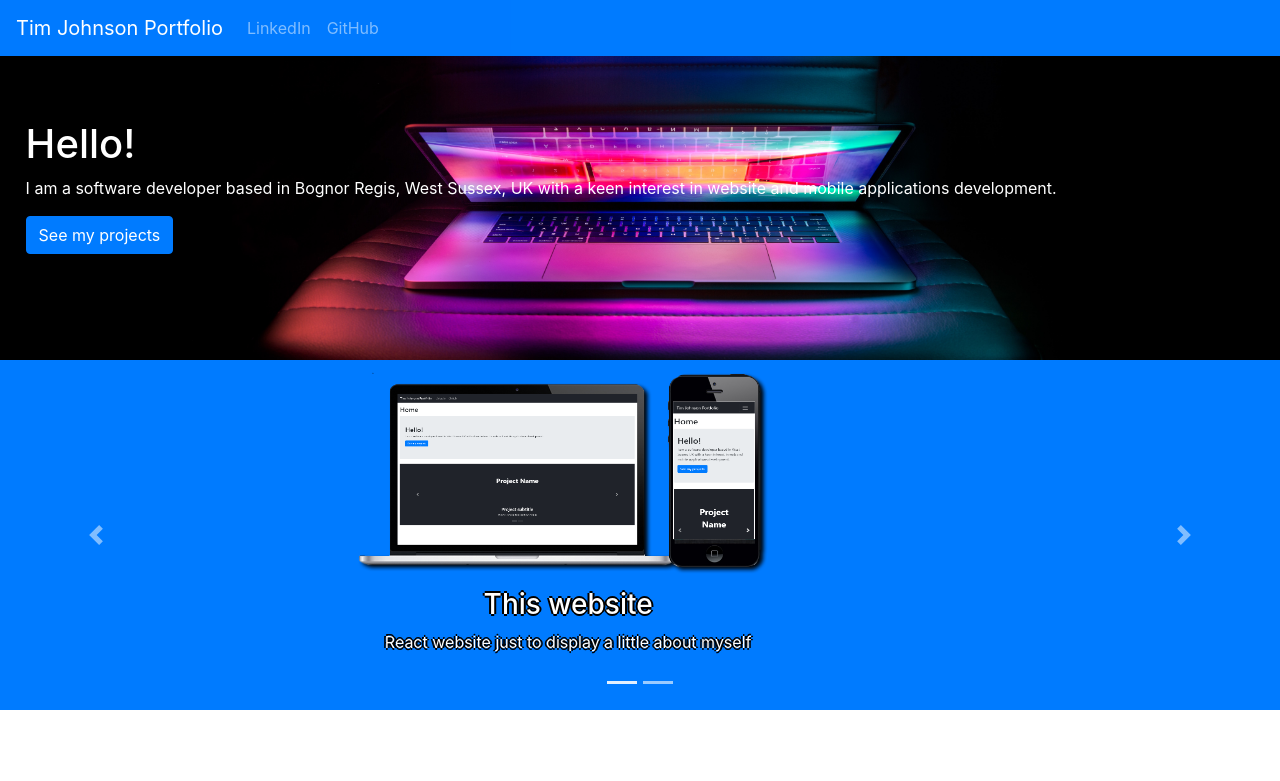
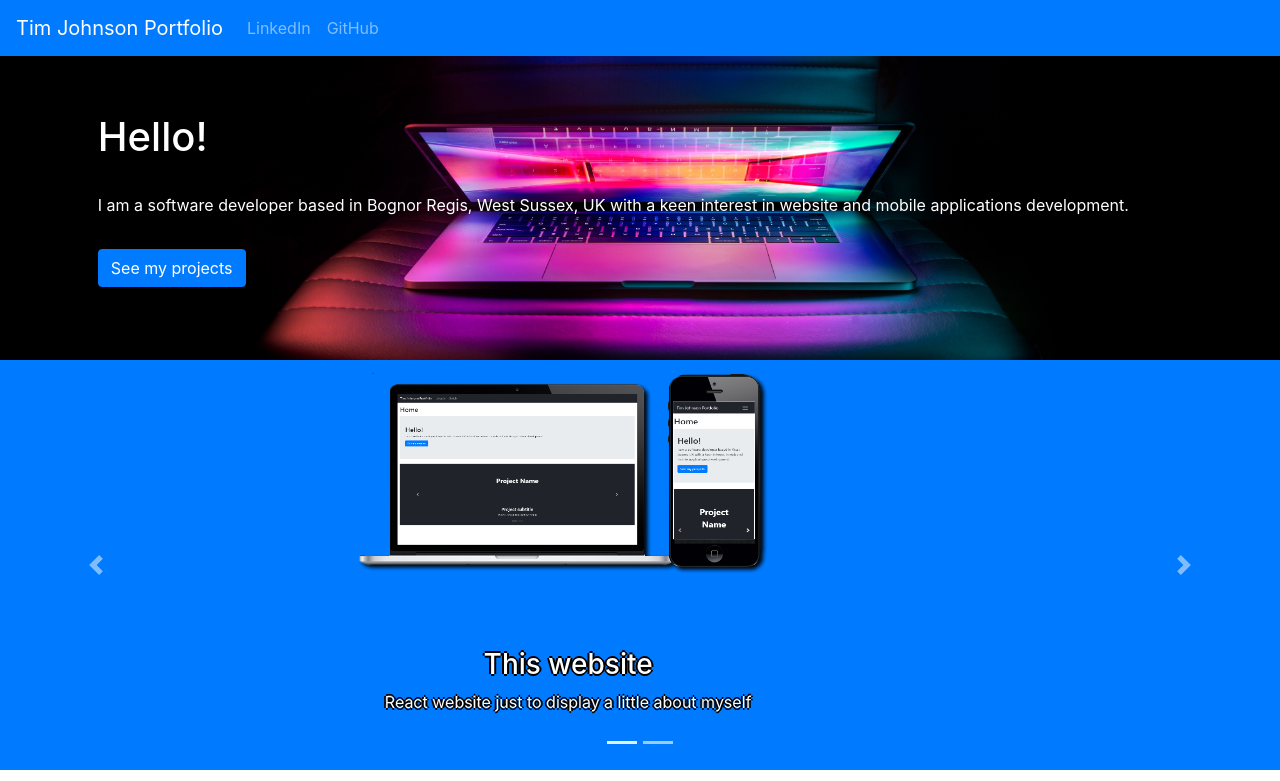
Before and after one commit to TimUK/timjohnson.rocks, a React (Create React App) app: page / in a window 1280 px wide. Shown: the top 781 px of the page. Built offline with nearby package versions, Linux system fonts and the light colour scheme.

Commit message:
changes to layout

```diff
--- a/src/pages/Home.js
+++ b/src/pages/Home.js
@@ -22,7 +22,7 @@ const styles = {
         fontWeight:"bold",
         fontSize:"250%",
         textAlign:"center",
-        minHeight:"350px",
+        minHeight:"410px",
         color:"#fff",
 		//backgroundColor:"#20232a",
 		backgroundColor:"#007bff"
@@ -45,7 +45,10 @@ const styles = {
 		//width:"98vw",
 		marginLeft:"auto",
 		marginRight:"auto",
-		marginBottom:"0"
+		marginBottom:"0",
+        display: "flex",
+        justifyContent: "center",
+        alignItems: "center"
 	},
 	aboutjumbotron:{
 		backgroundColor:"#fff",
@@ -56,7 +59,10 @@ const styles = {
 		//width:"98vw",
 		marginLeft:"auto",
 		marginRight:"auto",
-		marginBottom:"0"
+		marginBottom:"0",
+        display: "flex",
+        justifyContent: "center",
+        alignItems: "center"
 	},
 	thirdjumbotron:{
 		backgroundColor:"#007bff",
@@ -67,7 +73,10 @@ const styles = {
 		//width:"98vw",
 		marginLeft:"auto",
 		marginRight:"auto",
-		marginBottom:"0"
+		marginBottom:"0",
+        display: "flex",
+        justifyContent: "center",
+        alignItems: "center"
 	}
 }
 
@@ -85,13 +94,21 @@ class Home extends React.Component{
             <>
 
                 <Jumbotron fluid style={styles.jumbotron}>
-                    <h1>Hello!</h1>
+                    <Container>
+                        <Row>
+                            <Col xs={12}>
+                    <h1 style={{marginBottom:"4vh"}}>Hello!</h1>
                     <p>
                         I am a software developer based in Bognor Regis, West Sussex, UK with a keen interest in website and mobile applications development.
                     </p>
-                    <p>
+                    <p style={{marginTop:"4vh"}}>
                         <Button variant="primary" href="https://github.com/TimUK" target="_blank">See my projects</Button>
                     </p>
+
+
+							</Col>
+						</Row>
+					</Container>
                 </Jumbotron>
                 <Carousel style={{marginLeft:"auto",marginRight:"auto"}}>
                 {
@@ -131,7 +148,7 @@ class Home extends React.Component{
 				<Jumbotron fluid style={styles.thirdjumbotron}>
 					<Container>
 						<Row>
-							<Col xs={12} md={10}>
+							<Col xs={12} md={10} style={{height:"100%"}}>
 								<h1>What I do</h1>
 								<p style={{marginTop:"4vh",fontWeight:"normal",fontSize:"125%"}}>
 									I create small to large websites for freelance clients as well as mobile apps and desktop applications. I have worked on ecommerce projects for online stores and small local business websites. My main goal in what I do is to see a better world of technology with accessibility for all.
```
